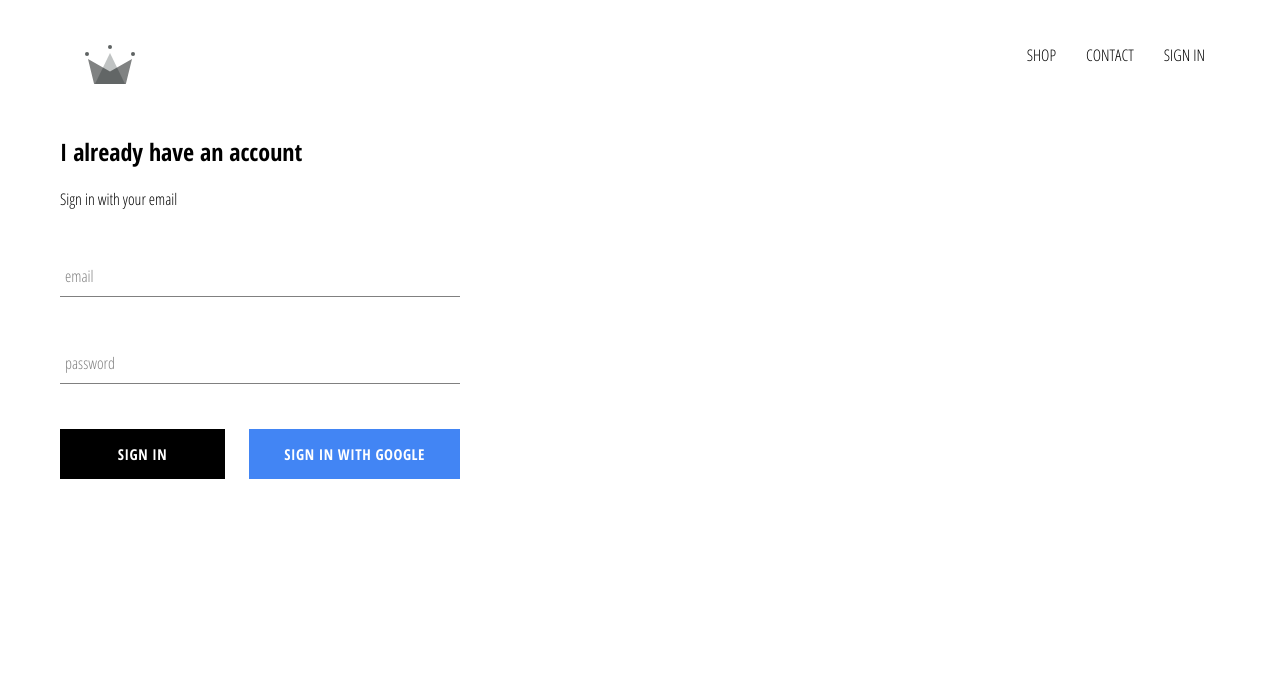
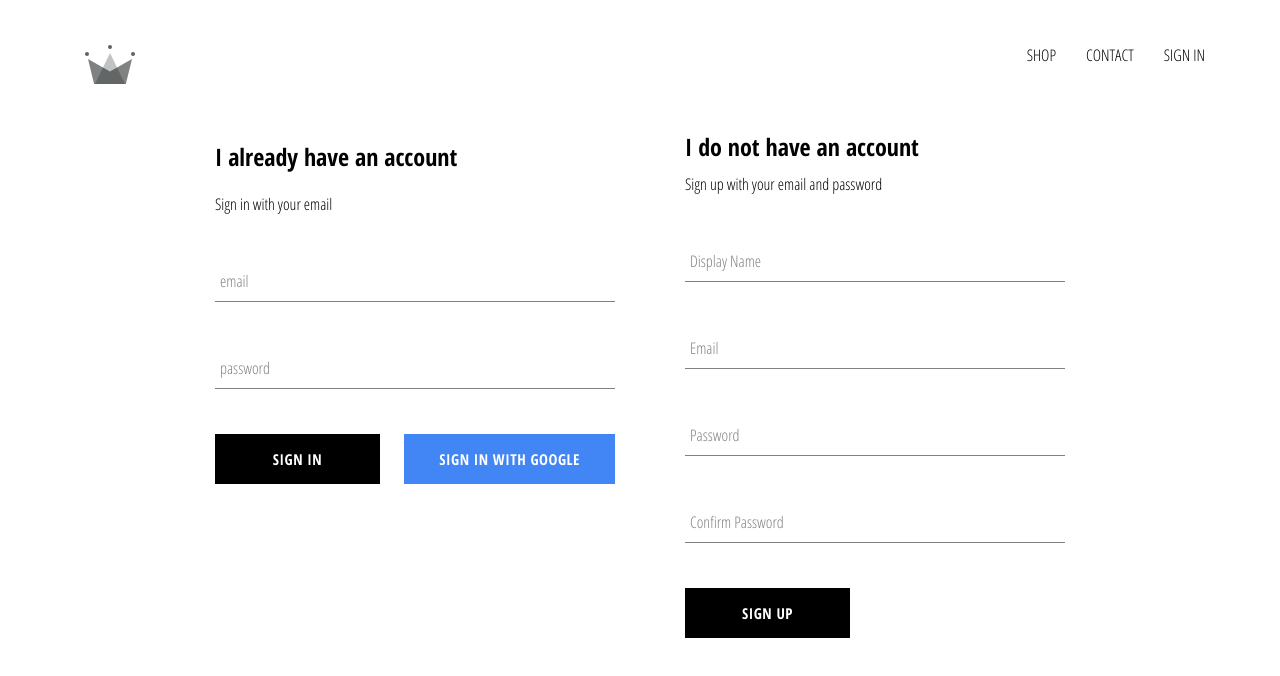
Before and after one commit to Kosukeee/crwn-clothing, a React (Create React App) app: page /signin in a window 1280 px wide. Shown: the top 676 px of the page. Built offline with nearby package versions, Linux system fonts and the light colour scheme; no server answers.

Commit message:
Added - Store authenticated user data to firestore

```diff
--- a/src/App.js
+++ b/src/App.js
@@ -4,7 +4,7 @@
 import Shop from './pages/shop/Shop';
 import SignInSignUp from './pages/sign-in-sign-up/SignInSignUp';
 import Header from './components/header/Header';
-import { auth } from './firebase/firebase.utils';
+import { auth, createUserProfileDocument } from './firebase/firebase.utils';
 import './App.css';
 
 class App extends Component {
@@ -19,10 +19,24 @@
   unsubscribeFromAuth = null;
 
   componentDidMount() {
-    this.unsubscribeFromAuth = auth.onAuthStateChanged(user => {
-      this.setState({
-        currentUser: user
-      });
+    this.unsubscribeFromAuth = auth.onAuthStateChanged(async userAuth => {
+      if (userAuth) {
+        const userRef = await createUserProfileDocument(userAuth);
+
+        userRef.onSnapshot(snapshot => {
+          this.setState({
+            currentUser: {
+              id: snapshot.id,
+              ...snapshot.data()
+            }
+          });
+          console.log(this.state);
+        });
+      } else {
+        this.setState({
+          currentUser: userAuth
+        });
+      }
     });
   }
 
--- a/src/components/form-input/FormInput.jsx
+++ b/src/components/form-input/FormInput.jsx
@@ -6,7 +6,7 @@
     <input className="form-input" onChange={handleChange} {...otherProps} />
     {
       label ? (
-        <label className={`${otherProps.value.length ? 'shrink' : ''} form-input-label`}>
+        <label className={`${otherProps.defaultValue.length ? 'shrink' : ''} form-input-label`}>
           {label}
         </label>
       ) : null
--- a/src/components/sign-in/SignIn.jsx
+++ b/src/components/sign-in/SignIn.jsx
@@ -35,8 +35,8 @@
         <span>Sign in with your email</span>
 
         <form onSubmit={this.handleSubmit}>
-          <FormInput name="email" type="email" label="email" handleChange={this.handleChange} value={email} required />
-          <FormInput name="password" type="password" label="password" handleChange={this.handleChange} value={password} required />
+          <FormInput name="email" type="email" label="email" handleChange={this.handleChange} defaultValue={email} required />
+          <FormInput name="password" type="password" label="password" handleChange={this.handleChange} defaultValue={password} required />
           <div className="buttons">
             <CustomButton type="submit">Sign In</CustomButton>
             <CustomButton onClick={signInWithGoogle} isGoogleSignIn>Sign In With Google</CustomButton>
--- /dev/null
+++ b/src/components/sign-up/SignUp.jsx
@@ -0,0 +1,98 @@
+import React, { Component } from 'react';
+import FormInput from '../form-input/FormInput';
+import CustomButton from '../custom-button/CustomButton';
+import { auth, createUserProfileDocument } from '../../firebase/firebase.utils';
+import './SignUp.scss';
+
+class SignUp extends Component {
+  constructor() {
+    super();
+
+    this.state = {
+      displayName: '',
+      email: '',
+      password: '',
+      confirmPassword: ''
+    }
+  }
+
+  handleSubmit = async event => {
+    event.preventDefault();
+    const { displayName, email, password, confirmPassword } = this.state;
+
+    if (password !== confirmPassword) {
+      alert("Passeord don't match");
+      return;
+    }
+
+    try {
+      const { user } = await auth.createUserWithEmailAndPassword(email, password);
+
+      await createUserProfileDocument(user, { displayName });
+      this.setState({
+        displayName: '',
+        email: '',
+        password: '',
+        confirmPassword: ''
+      });
+    } catch (error) {
+      console.error(error);
+    }
+  }
+
+  handleChange = event => {
+    const { name, value } = event.target;
+
+    this.setState({
+      [name]: value
+    });
+  }
+
+  render() {
+    const { displayName, email, password, confirmPassword } = this.state;
+
+    return (
+      <div className="sign-up">
+        <h2 className="title">I do not have an account</h2>
+        <span>Sign up with your email and password</span>
+        <form className="sign-up-form" onSubmit={this.handleSubmit}>
+          <FormInput
+            type="text"
+            name="displayName"
+            defaultValue={displayName}
+            onChange={this.handleChange}
+            label="Display Name"
+            required
+          />
+          <FormInput
+            type="email"
+            name="email"
+            defaultValue={email}
+            onChange={this.handleChange}
+            label="Email"
+            required
+          />
+          <FormInput
+            type="password"
+            name="password"
+            defaultValue={password}
+            onChange={this.handleChange}
+            label="Password"
+            required
+          />
+          <FormInput
+            type="password"
+            name="confirmPassword"
+            defaultValue={confirmPassword}
+            onChange={this.handleChange}
+            label="Confirm Password"
+            required
+          />
+          <CustomButton type="submit">SIGN UP</CustomButton>
+        </form>
+      </div>
+    )
+  }
+};
+
+export default SignUp;
--- /dev/null
+++ b/src/components/sign-up/SignUp.scss
@@ -0,0 +1,9 @@
+.sign-up {
+  display: flex;
+  flex-direction: column;
+  width: 380px;
+
+  .title {
+    margin: 10px 0;
+  }
+}
--- a/src/firebase/firebase.utils.js
+++ b/src/firebase/firebase.utils.js
@@ -13,10 +13,35 @@
   measurementId: "G-CDYNTQH66E"
 };
 
+export const createUserProfileDocument = async (userAuth, additionalData) => {
+  if (!userAuth) return;
+
+  const userRef = firestore.doc(`users/${userAuth.uid}`);
+  const snapShot = await userRef.get();
+
+  if (!snapShot.exists) {
+    const { displayName, email } = userAuth;
+    const createdAt = new Date();
+
+    try {
+      await userRef.set({
+        displayName,
+        email,
+        createdAt,
+        ...additionalData
+      });
+    } catch (error) {
+      console.log('error creating user', error.message);
+    }
+  }
+
+  return userRef;
+}
+
 firebase.initializeApp(config);
 
 export const auth = firebase.auth();
-export const firestrore = firebase.firestore();
+export const firestore = firebase.firestore();
 
 const provider = new firebase.auth.GoogleAuthProvider();
 provider.setCustomParameters({ prompt: 'select_account' });
--- a/src/pages/sign-in-sign-up/SignInSignUp.jsx
+++ b/src/pages/sign-in-sign-up/SignInSignUp.jsx
@@ -1,10 +1,12 @@
 import React from 'react';
 import SignIn from '../../components/sign-in/SignIn';
+import SignUp from '../../components/sign-up/SignUp';
 import './SignInSignUp.scss';
 
 const SignInSignUp = () => (
   <div className="sign-in-and-sign-up">
     <SignIn />
+    <SignUp />
   </div>
 );
 
--- a/src/pages/sign-in-sign-up/SignInSignUp.scss
+++ b/src/pages/sign-in-sign-up/SignInSignUp.scss
@@ -0,0 +1,6 @@
+.sign-in-and-sign-up {
+  width: 850px;
+  display: flex;
+  justify-content: space-between;
+  margin: 30px auto;
+}
```
